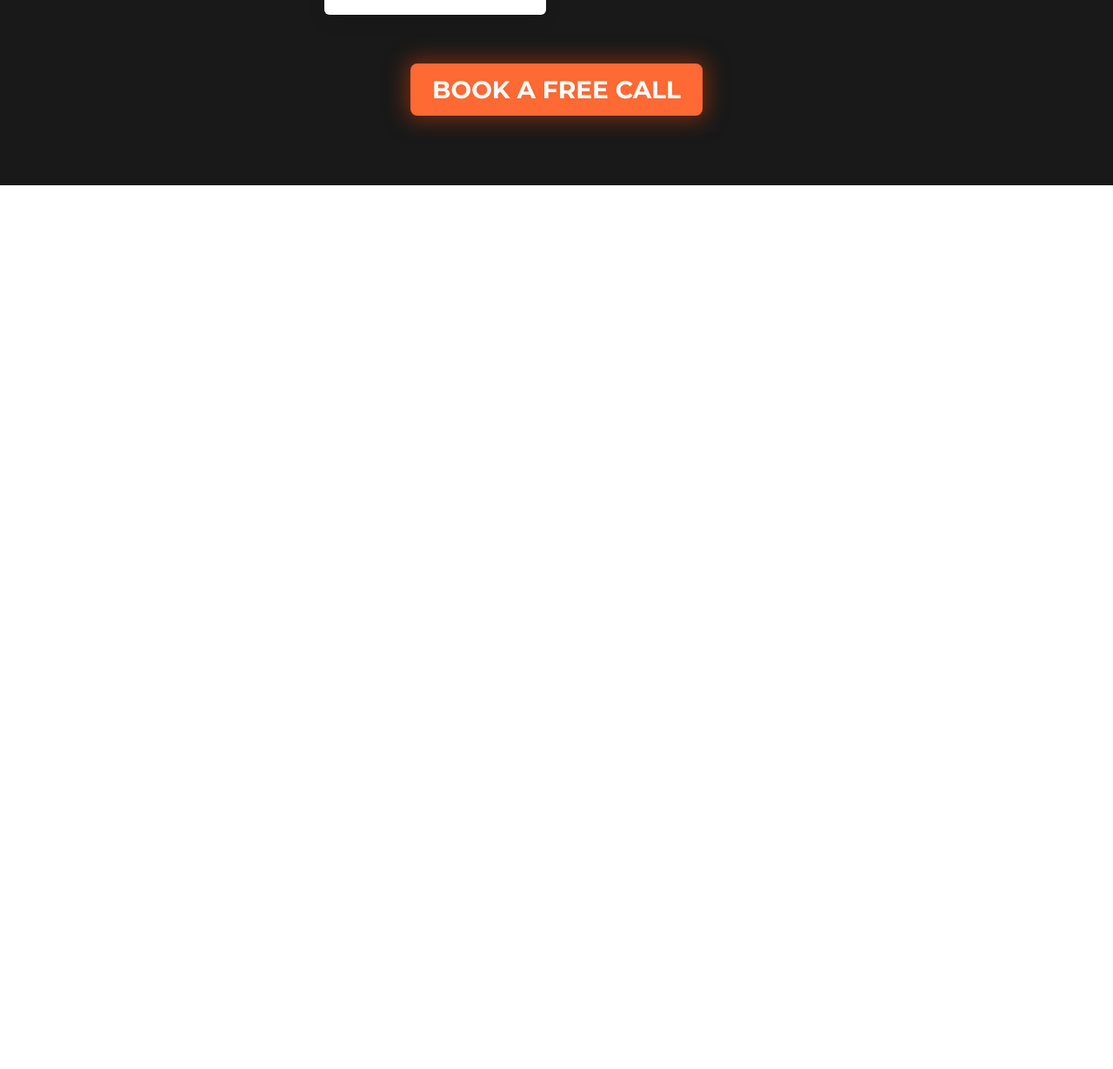
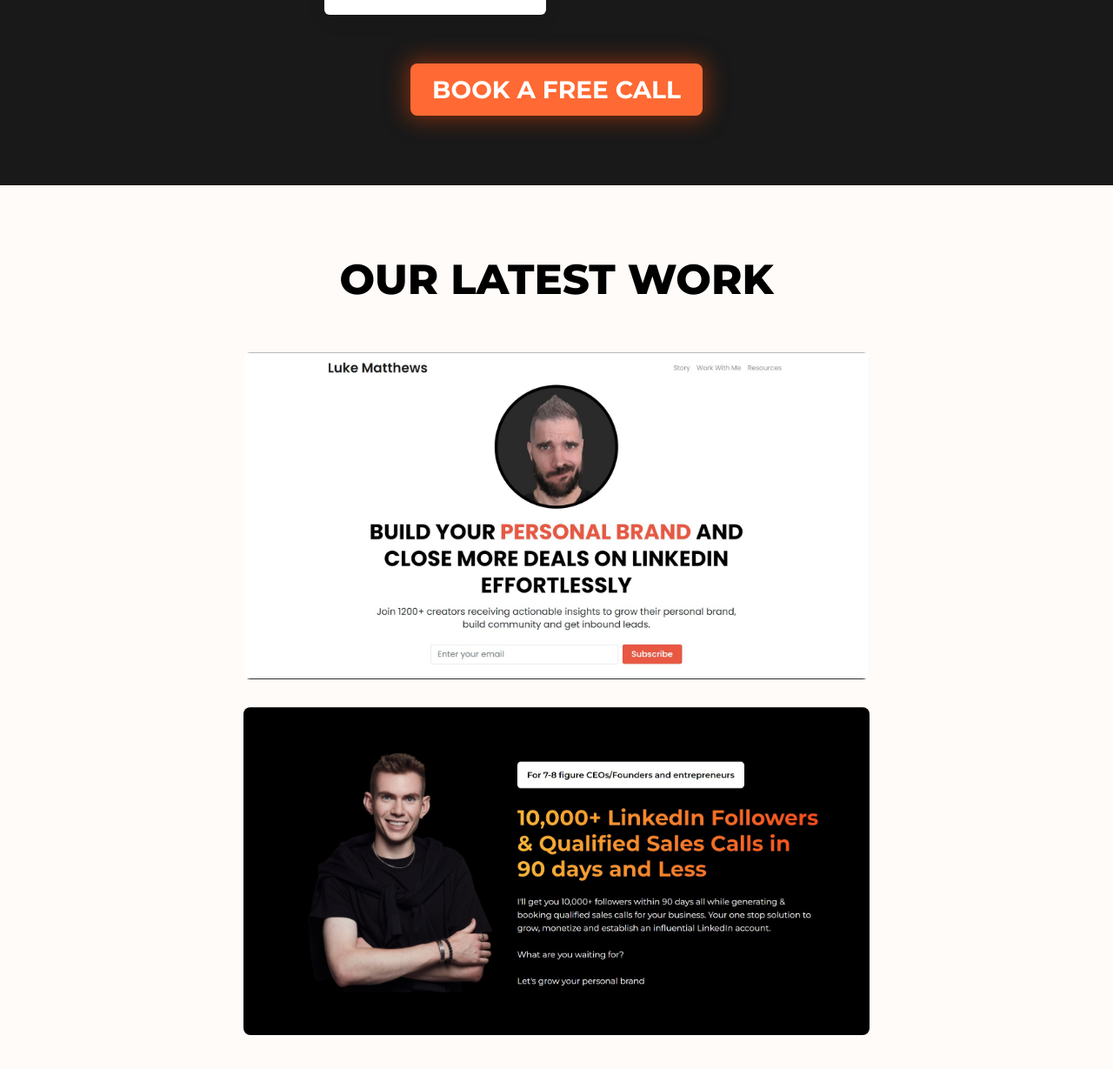
Before and after one commit to aquibj0/mavericks-LP, a plain HTML site: page index.html in a window 1280 px wide. Shown: the part 3819-5048 px from the top of the page at 87% size. Before the commit the page ends 4032 px from the top, so only its background shows below. Drawn offline with nearby package versions, Linux system fonts and the light colour scheme.

Commit message:
POW section added

```diff
--- a/index.html
+++ b/index.html
@@ -309,6 +309,32 @@
     </section>
 
 
+    <section class="light-bg py-5">
+
+        <div class="container py-4">
+            <div class="row justify-content-center">
+                <div class="col-md-8">
+                    <div class="heading">
+                        <div class="text-center text-black fw-800 text-uppercase">OUR LATEST WORK</div>
+                        <!-- <p class="text-center fw-500 text-black fs-4">Why spend endless hours doing outreach when you can
+                            have a
+                            landing
+                            page work for you 24/7</p> -->
+                    </div>
+                </div>
+            </div>
+
+            <div class="row justify-content-center py-4 mx-0 my-2">
+                <div class="col-md-8 my-3 text-center">
+                    <img src="/assets/homeless-luke.jpg" style="border-radius: 8px;" class="mw-100 mx-auto text-center" alt="">
+                </div>
+                <div class="col-md-8 my-3 text-center">
+                    <img src="/assets/matt-swain.jpg" style="border-radius: 8px;" class="mw-100 mx-auto text-center" alt="">
+                </div>
+            </div>
+        </div>
+    </section>
+
 
 
 
```
Also changed, not shown: assets/homeless-luke.jpg (added), assets/matt-swain.jpg (added).
